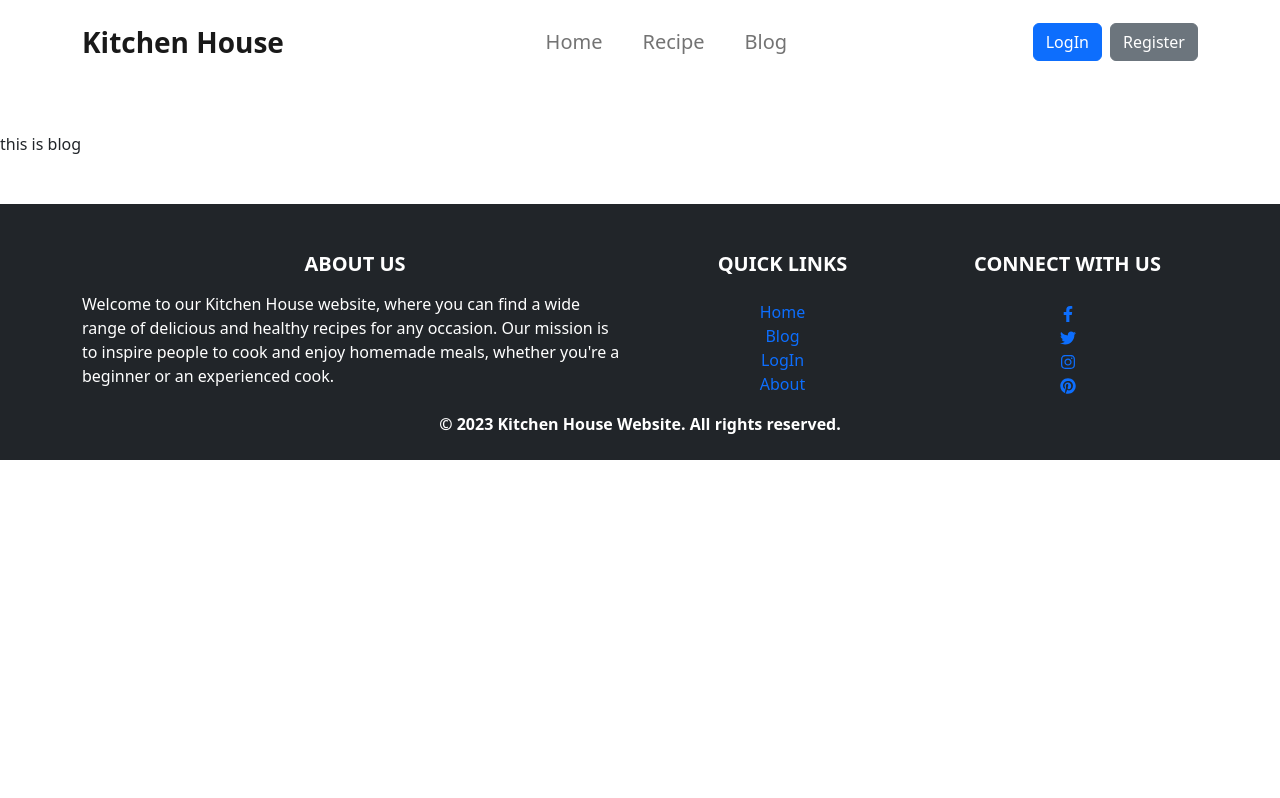
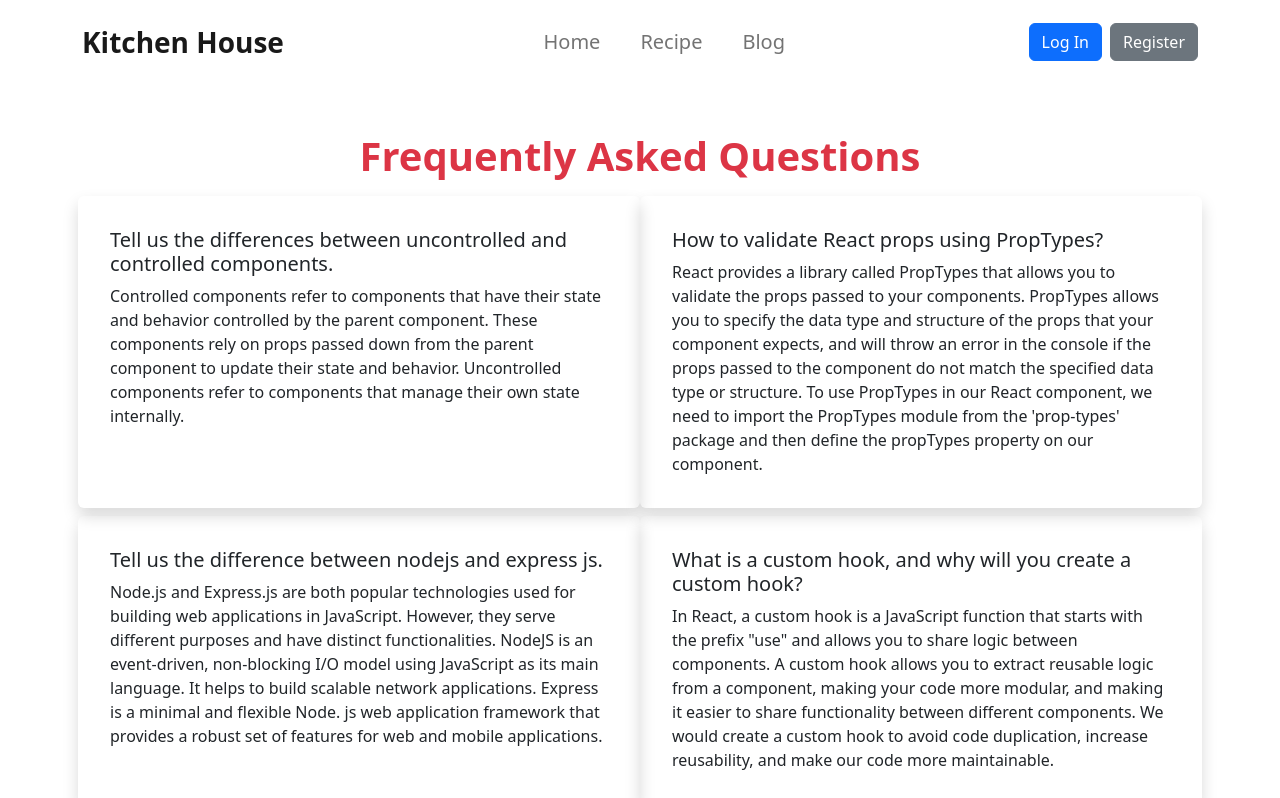
Before and after one commit to tanvir27/kitchen-house-client-side, a React (Vite) app: page /blog in a window 1280 px wide. Shown: the top 798 px of the page. Built offline with nearby package versions, Linux system fonts and the light colour scheme.

Commit message:
blog section added

```diff
--- a/src/components/Blog/Blog.jsx
+++ b/src/components/Blog/Blog.jsx
@@ -2,9 +2,95 @@ import React from 'react';
 
 const Blog = () => {
     return (
-        <div>
-            this is blog
+      <div ClassName="">
+        <div className="container">
+          <div className="mt-5">
+            <h1 className="text-danger fw-bold text-center">
+              {" "}
+              Frequently Asked Questions
+            </h1>
+          </div>
+          <div class="row row-cols-1 row-cols-md-2 g-2 mt-2">
+            <div class="col rounded shadow p-3">
+              <div class="card border border-0">
+                <div class="card-body">
+                  <h5 class="card-title">
+                    Tell us the differences between uncontrolled and controlled
+                    components.
+                  </h5>
+                  <p class="card-text">
+                    Controlled components refer to components that have their
+                    state and behavior controlled by the parent component. These
+                    components rely on props passed down from the parent
+                    component to update their state and behavior. Uncontrolled
+                    components refer to components that manage their own state
+                    internally.
+                  </p>
+                </div>
+              </div>
+            </div>
+            <div class="col rounded shadow p-3">
+              <div class="card border border-0">
+                <div class="card-body">
+                  <h5 class="card-title">
+                    How to validate React props using PropTypes?
+                  </h5>
+                  <p class="card-text">
+                    React provides a library called PropTypes that allows you to
+                    validate the props passed to your components. PropTypes
+                    allows you to specify the data type and structure of the
+                    props that your component expects, and will throw an error
+                    in the console if the props passed to the component do not
+                    match the specified data type or structure. To use PropTypes
+                    in our React component, we need to import the PropTypes
+                    module from the 'prop-types' package and then define the
+                    propTypes property on our component.
+                  </p>
+                </div>
+              </div>
+            </div>
+            <div class="col rounded shadow p-3">
+              <div class="card border border-0">
+                <div class="card-body">
+                  <h5 class="card-title">
+                    Tell us the difference between nodejs and express js.
+                  </h5>
+                  <p class="card-text">
+                    Node.js and Express.js are both popular technologies used
+                    for building web applications in JavaScript. However, they
+                    serve different purposes and have distinct functionalities.
+                    NodeJS is an event-driven, non-blocking I/O model using
+                    JavaScript as its main language. It helps to build scalable
+                    network applications. Express is a minimal and flexible
+                    Node. js web application framework that provides a robust
+                    set of features for web and mobile applications.
+                  </p>
+                </div>
+              </div>
+            </div>
+            <div class="col rounded shadow p-3">
+              <div class="card border border-0">
+                <div class="card-body">
+                  <h5 class="card-title">
+                    What is a custom hook, and why will you create a custom
+                    hook?
+                  </h5>
+                  <p class="card-text">
+                    In React, a custom hook is a JavaScript function that starts
+                    with the prefix "use" and allows you to share logic between
+                    components. A custom hook allows you to extract reusable
+                    logic from a component, making your code more modular, and
+                    making it easier to share functionality between different
+                    components. We would create a custom hook to avoid code
+                    duplication, increase reusability, and make our code more
+                    maintainable.
+                  </p>
+                </div>
+              </div>
+            </div>
+          </div>
         </div>
+      </div>
     );
 };
 
--- a/src/components/Footer/Footer.jsx
+++ b/src/components/Footer/Footer.jsx
@@ -44,8 +44,8 @@ const Footer = () => {
                 </Link>
               </li>
               <li>
-                <Link className="text-decoration-none" to="/about">
-                  About
+                <Link className="text-decoration-none" to="/register">
+                  Register
                 </Link>
               </li>
             </ul>
--- a/src/components/Header/Header.jsx
+++ b/src/components/Header/Header.jsx
@@ -30,7 +30,7 @@ const Header = () => {
               <Link to="/login">
                 {" "}
                 <Button className="me-2 mb-3 mb-lg-0" variant="primary">
-                  LogIn
+                  Log In
                 </Button>
               </Link>
             </Nav>
--- a/src/components/Register/Register.jsx
+++ b/src/components/Register/Register.jsx
@@ -11,22 +11,30 @@ const Register = () => {
             <Form>
               <Form.Group controlId="formBasicName">
                 <Form.Label>Name</Form.Label>
-                <Form.Control type="text" placeholder="Enter your name" />
+                <Form.Control
+                  type="text"
+                  placeholder="Enter your name"
+                  required
+                />
               </Form.Group>
 
               <Form.Group controlId="formBasicPhoto">
                 <Form.Label>Photo URL</Form.Label>
-                <Form.Control type="text" placeholder="Enter your photo URL" />
+                <Form.Control
+                  type="text"
+                  placeholder="Enter your photo URL"
+                  required
+                />
               </Form.Group>
 
               <Form.Group controlId="formBasicEmail">
                 <Form.Label>Email address</Form.Label>
-                <Form.Control type="email" placeholder="Enter email" />
+                <Form.Control type="" placeholder="Enter email" required />
               </Form.Group>
 
               <Form.Group controlId="formBasicPassword">
                 <Form.Label>Password</Form.Label>
-                <Form.Control type="password" placeholder="Password" />
+                <Form.Control type="password" placeholder="Password" required />
               </Form.Group>
 
               <div className="text-center ">
```
